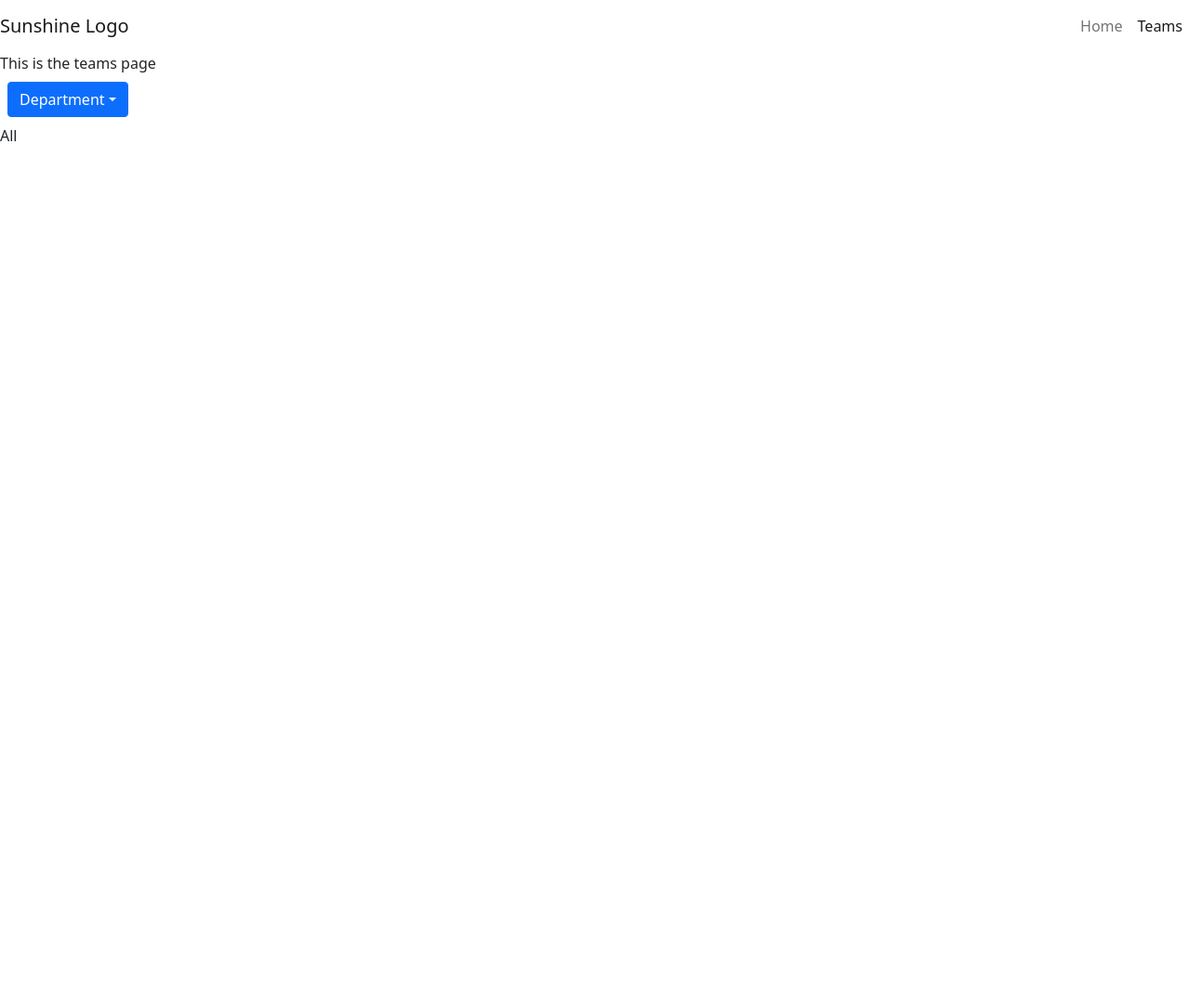
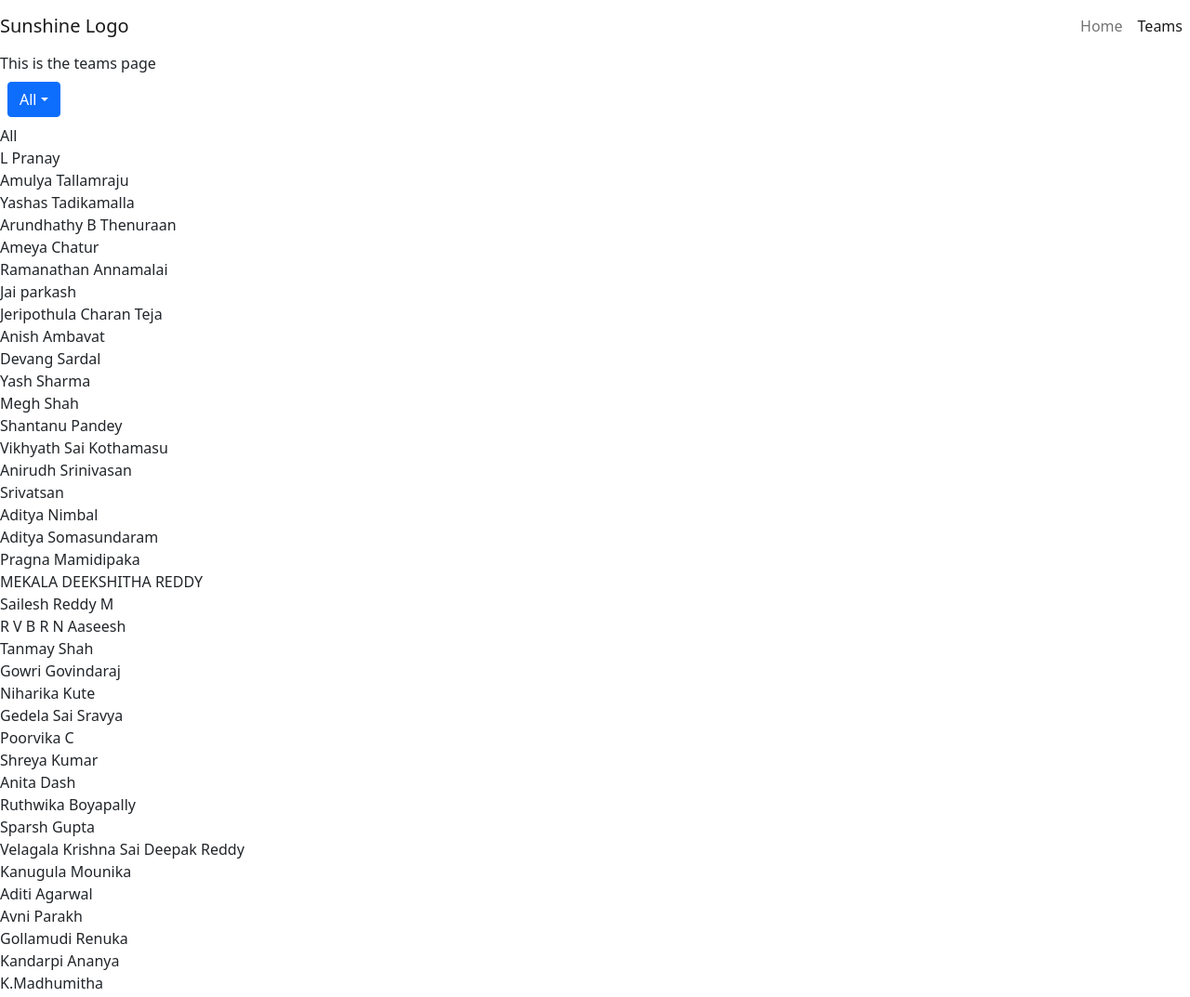
Before and after one commit to AnuragReddy2000/sunshine-iith, a Gatsby site: page /teams in a window 1280 px wide. Shown: the top 1073 px of the page at 93% size. Before the commit the page ends 800 px from the top, so only its background shows below. Built offline with nearby package versions, Linux system fonts and the light colour scheme; Gatsby itself is replaced by a stand-in of ours.

Commit message:
Deparetment wise dropdoown complete

```diff
--- a/src/components/TeamMember.tsx
+++ b/src/components/TeamMember.tsx
@@ -3,5 +3,5 @@ import React from "react";
 import "bootstrap/dist/css/bootstrap.min.css";
 
 export default function TeamMember(props) {
-  return <div></div>;
+  return <div>{props.member.Name}</div>;
 }
--- a/src/components/TeamMembers.tsx
+++ b/src/components/TeamMembers.tsx
@@ -1,8 +1,37 @@
 import React from "react";
 
-import UG_Buddies from "../data/TeamData";
-import UG_Mentors from "../data/TeamData";
+import TeamMember from "./TeamMember";
+
+import { UG_Mentors, UG_Buddies } from "../data/TeamData";
 
 export default function TeamMembers(props) {
-  return <div>{props.department}</div>;
+  ///console.log(UG_Mentors);
+  return (
+    <div>
+      {props.department}
+      {UG_Mentors.map(function (member, index) {
+        if (props.department.localeCompare("All") == 0) {
+          return <TeamMember key={member.id} member={member} />;
+        } else if (
+          member.Roll_No.substring(0, 2)
+            .toUpperCase()
+            .localeCompare(props.department) == 0
+        ) {
+          return <TeamMember key={member.id} member={member} />;
+        } else {
+          return <></>;
+        }
+      })}
+    </div>
+  );
 }
+
+/**
+ * {UG_Mentors.map(function ({ member, index }: any) {
+        if (member.Roll_No.substring(0, 2).toUpperCase() === props.department) {
+          return <TeamMember member />;
+        } else {
+          return <></>;
+        }
+      })}
+ */
--- a/src/data/TeamData.ts
+++ b/src/data/TeamData.ts
@@ -1,4 +1,4 @@
-const UG_Mentors: {
+export const UG_Mentors: {
   id: number;
   Name: string;
   Roll_No: string;
@@ -380,7 +380,7 @@ const UG_Mentors: {
 
 // <=========================================================================>
 
-const UG_Buddies = [
+export const UG_Buddies = [
   {
     id: 1,
     Name: "Tanmay Goyal",
@@ -593,4 +593,4 @@ const UG_Buddies = [
   },
 ];
 
-export default { UG_Mentors, UG_Buddies };
+// export default { UG_Mentors, UG_Buddies };
--- a/src/pages/teams.tsx
+++ b/src/pages/teams.tsx
@@ -15,7 +15,7 @@ function Teams() {
       <DropdownButton
         className="m-2"
         id="dropdown-basic-button"
-        title="Department"
+        title={currentDepartment}
       >
         <Dropdown.Item key="all" onClick={() => setCurrentDepartment("All")}>
           All
```
